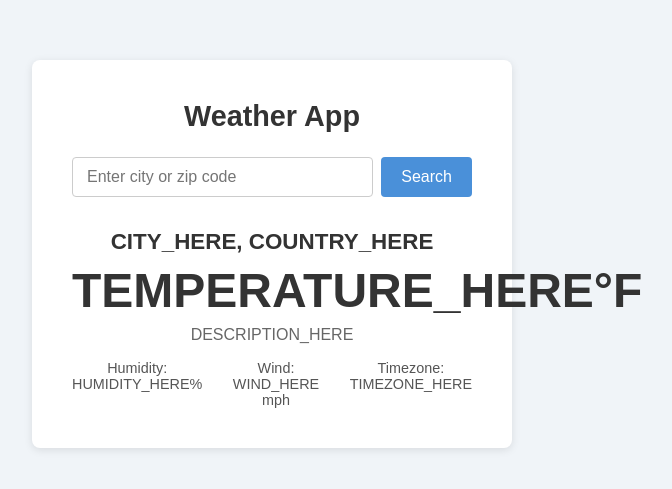
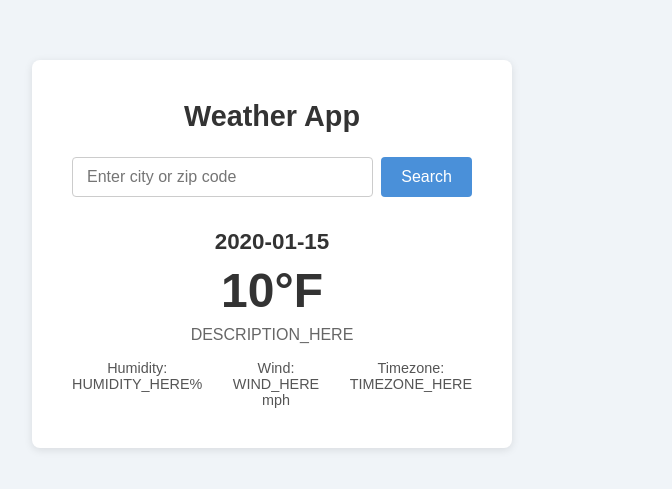
Before and after one commit to DontUseCheats/weather-app, a Flask app: template templates/weather.html in a window 1280 px wide. Shown: the top 489 px of the page, without its empty margins (368-1040 px from the left). Run offline with Flask 3, Linux system fonts and the light colour scheme; the template is opened without the code that fills it: most values are stand-ins (such as "Sample title", 1, 10 or a date in 2020).

Commit message:
Replaced hardcoded jinja2 with temperature and timezone

```diff
--- a/templates/weather.html
+++ b/templates/weather.html
@@ -23,8 +23,8 @@
     </form>
 
     <section class="results">
-      <h2>CITY_HERE, COUNTRY_HERE</h2>
-      <p class="temperature">TEMPERATURE_HERE°F</p>
+      <h2>{{ timezone }}</h2>
+      <p class="temperature">{{ temperature }}°F</p>
       <p class="description">DESCRIPTION_HERE</p>
       <div class="details">
         <span>Humidity: HUMIDITY_HERE%</span>
```
